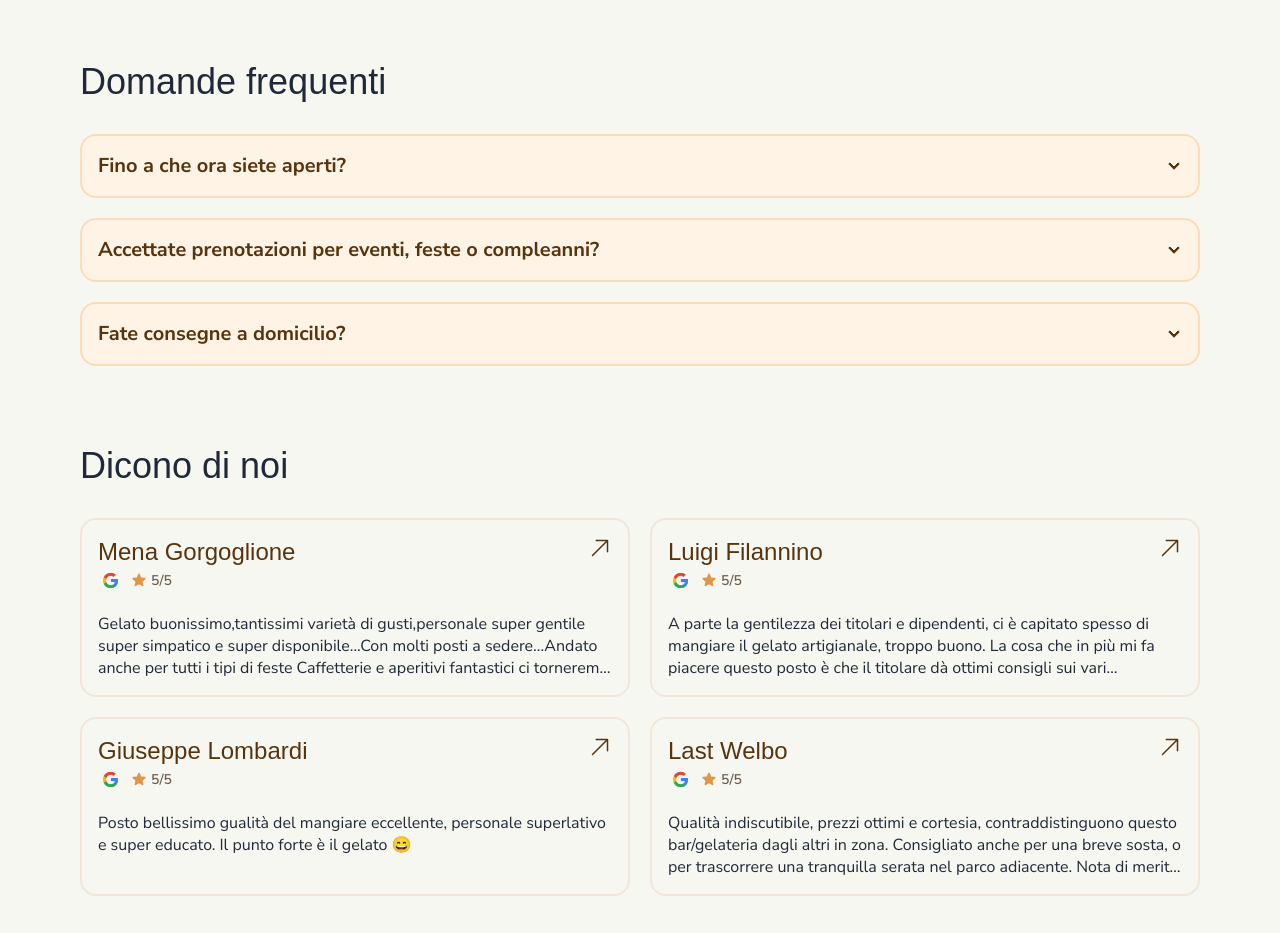
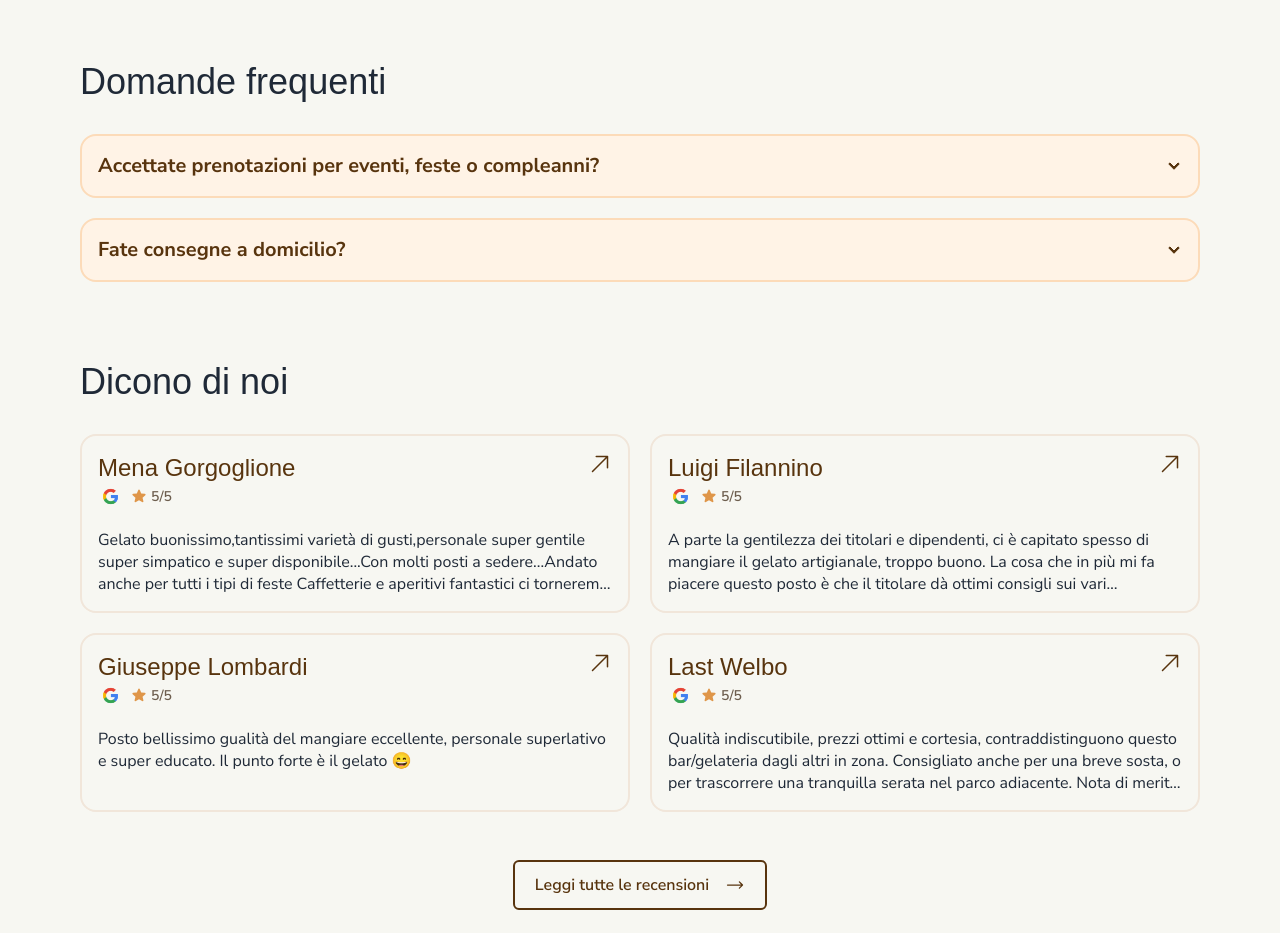
Before and after one commit to federicofrasca796/crema-cioccolato-bt, a Next.js app: page / in a window 1280 px wide. Shown: the part 2260-3193 px from the top of the page. Built offline with nearby package versions, Linux system fonts and the light colour scheme; a web font is replaced by a local one.

Commit message:
🧹 chore(content): remove opening schedule faq

```diff
--- a/src/data/home/faq.ts
+++ b/src/data/home/faq.ts
@@ -1,9 +1,4 @@
 export const faqs: { question: string; answer: string }[] = [
-  {
-    question: 'Fino a che ora siete aperti?',
-    answer:
-      'Siamo aperti fino dal mercoledì al lunedì dalle 7:00 alle 13:00 e dalle 16:00 alle 23:00, ci riposiamo il martedì! Gli orari possono variare durante i festivi e le giornate più intense, dove potresti trovarci aperti anche oltre i classici orari! \n Chiamaci per ogni evenienza, ti aspettiamo!'
-  },
   {
     question: 'Accettate prenotazioni per eventi, feste o compleanni?',
     answer:
```
